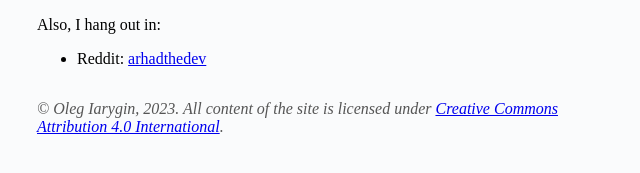
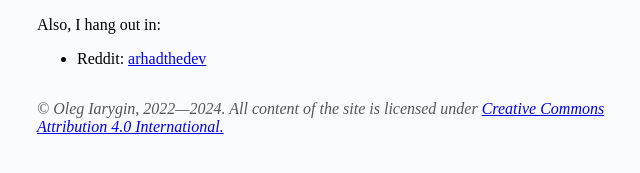
Before and after one commit to arhadthedev/arhadthedev, a Jekyll site: the page built from index.htm, in a window 1280 px wide. Shown: the part 456-629 px from the top of the page, without its empty margins (299-939 px from the left). Built offline with Jekyll 4.4.1, drawn with Linux system fonts in a browser that asks for light colours.

Commit message:
Add automatic build time substitution of copyright years (#65)

```diff
--- a/_layouts/default.html
+++ b/_layouts/default.html
@@ -32,7 +32,7 @@ layout: compress
 		{{ content }}
 
 		<footer>
-			<p>© Oleg Iarygin, 2023. All content of the site is licensed under <a href="https://creativecommons.org/licenses/by/4.0/legalcode">Creative Commons Attribution 4.0 International</a>.
+			<p>© Oleg Iarygin, 2022—{{ site.time | date: "%Y" }}. All content of the site is licensed under <a href="https://creativecommons.org/licenses/by/4.0/legalcode">Creative Commons Attribution 4.0 International.</a>
 		</footer>
 	</body>
 </html>
```
